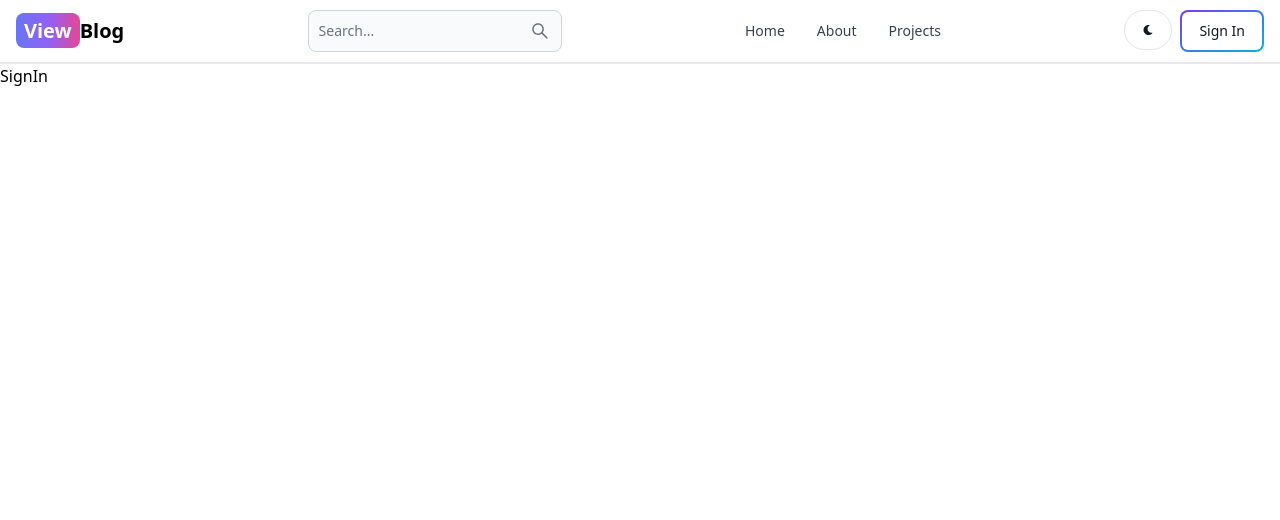
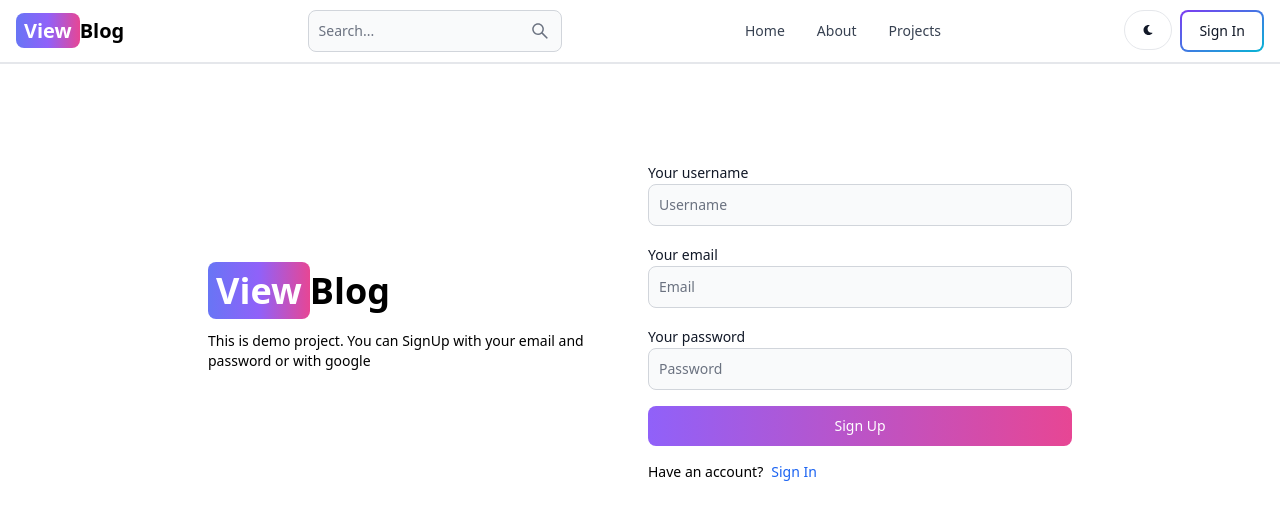
Before and after one commit to manishshukla00/mern-blog, a React (Vite) app in the folder client/: page /sign-in in a window 1280 px wide. Shown: the top 520 px of the page. Built offline with nearby package versions, Linux system fonts and the light colour scheme.

Commit message:
create signup page ui

```diff
--- a/client/src/pages/SignIn.jsx
+++ b/client/src/pages/SignIn.jsx
@@ -1,7 +1,12 @@
 import React from "react";
+import SignUp from "./SignUp";
 
 const SignIn = () => {
-  return <div>SignIn</div>;
+  return (
+    <div>
+      <SignUp />
+    </div>
+  );
 };
 
 export default SignIn;
--- a/client/src/pages/SignUp.jsx
+++ b/client/src/pages/SignUp.jsx
@@ -1,7 +1,54 @@
 import React from "react";
+import { Link } from "react-router-dom";
+import { Button, Label, TextInput } from "flowbite-react";
 
 const SignUp = () => {
-  return <div>SignUp</div>;
+  return (
+    <div className="min-h-screen mt-20">
+      <div className="flex mx-auto max-w-4xl p-4 flex-col md:flex-row md:items-center gap-4">
+        {/* left side */}
+        <div className="flex-1">
+          <Link to="/" className="text-4xl font-bold dark:text-white">
+            <span className="px-2 py-1 bg-gradient-to-r from-indigo-500 via-purple-500 to-pink-500 rounded-lg text-white">
+              View
+            </span>
+            Blog
+          </Link>
+          <p className="text-sm mt-5">
+            This is demo project. You can SignUp with your email and password or
+            with google
+          </p>
+        </div>
+        {/* right side */}
+        <div className="flex-1">
+          <form className="flex flex-col gap-4">
+            <div>
+              <Label value="Your username" />
+              <TextInput type="text" placeholder="Username" id="username" />
+            </div>
+            <div>
+              <Label value="Your email" />
+              <TextInput type="email" placeholder="Email" id="email" />
+            </div>
+            <div>
+              <Label value="Your password" />
+              <TextInput type="text" placeholder="Password" id="password" />
+            </div>
+            <Button gradientDuoTone="purpleToPink" type="submit">
+              Sign Up
+            </Button>
+          </form>
+          <div className="flex gap-2 text-sm mt-4">
+            <span>Have an account?</span>
+            <Link to="/sign-in" className="text-blue-600">
+              {" "}
+              Sign In
+            </Link>
+          </div>
+        </div>
+      </div>
+    </div>
+  );
 };
 
 export default SignUp;
```
